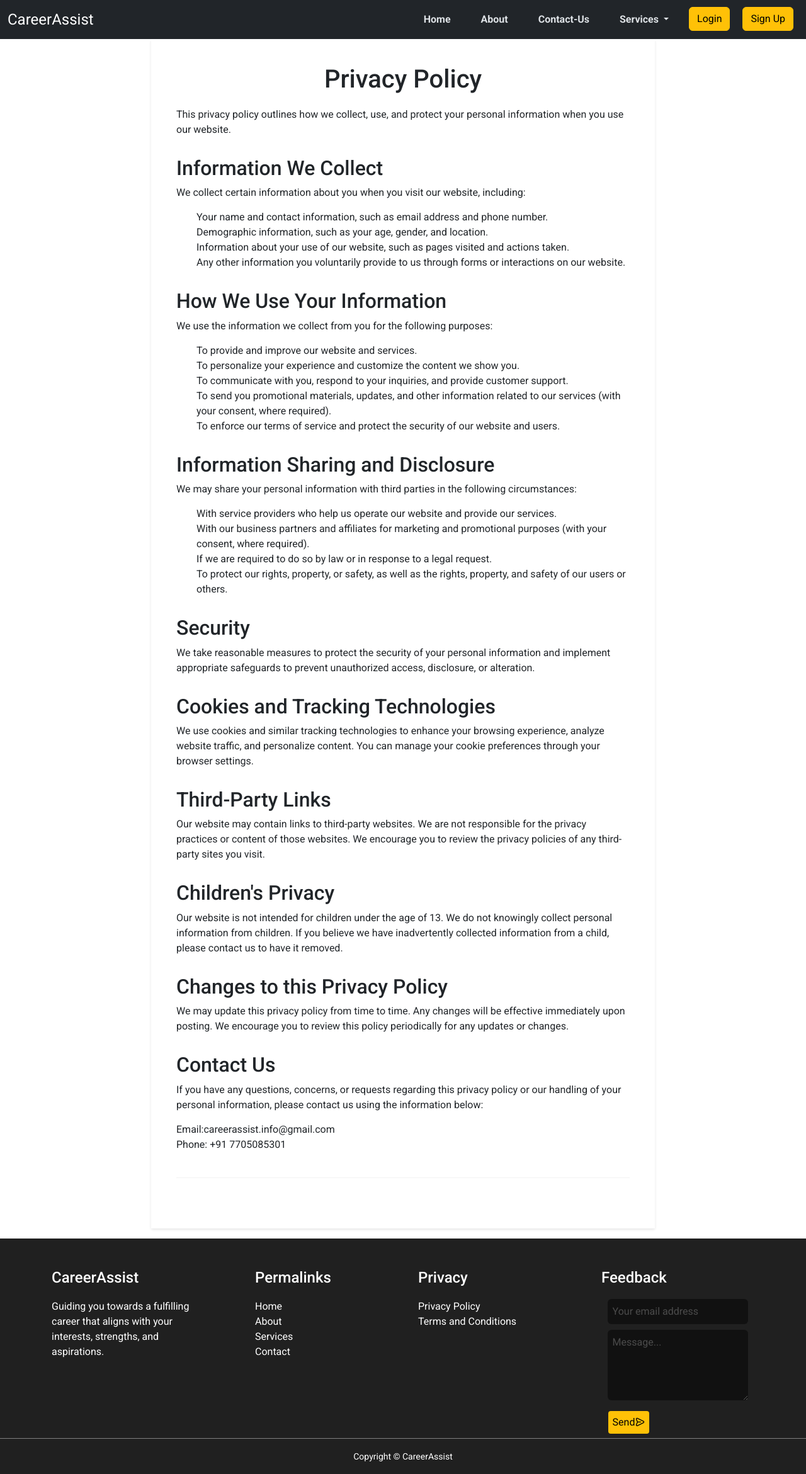
After one commit to mohit28singh/Career_prediction, a Django app: page /privacy-policy/ in a window 1280 px wide. The commit adds this page. Shown: the whole page at 63% size. Run offline with Django 4.2, Linux system fonts and the light colour scheme.

Commit message:
links added,feedback updated,privacy page added

```diff
--- a/career_counseling/urls.py
+++ b/career_counseling/urls.py
@@ -19,7 +19,9 @@ urlpatterns = [
     path('accounts/login/', views.LoginPage, name='login'),
     path('accounts/logout/', views.LogoutPage, name='logout'),
     path('contact/', views.contact, name='contact'),
+     path('privacy-policy/', views.privacy_policy, name='privacy_policy'),
     path('home/', views.home, name='home'),
+     path('feedback/', views.feedback_view, name='feedback'),
     path('logout/', views.LogoutPage, name='logout'),
     path('knowledge/', views.knowledge, name='knowledge'),
     path('AIML/', views.AIML, name='AIML'),
--- a/careers/templates/footer.html
+++ b/careers/templates/footer.html
@@ -163,19 +163,20 @@
                     <li><a href="/">Home</a></li>
                     <li><a href="/about">About</a></li>
                     <li><a href="#">Services</a></li>
-                    <li><a href="/contact">Contact</a></li>
+                    <li><a href="{%url  'contact' %}">Contact</a></li>
                 </ul>
             </div>
             <div class="footer__3">
                 <h4>Privacy</h4>
                 <ul class="privacy">
-                    <li><a href="">Privacy Policy</a></li>
+                    <li><a href="{%url  'privacy_policy' %}">Privacy Policy</a></li>
                     <li><a href="{%url  'Terms' %}">Terms and Conditions</a></li>
                 </ul>
             </div>
             <div class="footer__4">
                 <h4>Feedback </h4>
-                <form id="contactForm" >
+                <form id="contactForm" method="POST" action="{% url 'feedback' %}">
+                    {% csrf_token %}
 
                     <div class="contact-form">
 
--- /dev/null
+++ b/careers/templates/privacy.html
@@ -0,0 +1,101 @@
+{% extends 'base.html' %}
+{% load static %}
+
+{% block content %}
+<style>
+  body {
+    font-family: Arial, sans-serif;
+    line-height: 1.6;
+    background-color: #f8f8f8;
+  }
+
+  .privacy-container {
+    max-width: 800px;
+    margin: 0 auto;
+    padding: 40px;
+    background-color: #fff;
+    box-shadow: 0 2px 4px rgba(0, 0, 0, 0.1);
+  }
+
+  .privacy-container h1 {
+    text-align: center;
+    margin-bottom: 20px;
+  }
+
+  .privacy-container h2 {
+    margin-top: 30px;
+  }
+
+  .privacy-container p {
+    margin-bottom: 15px;
+  }
+
+  .privacy-container hr {
+    margin: 40px 0;
+    border: none;
+    border-top: 1px solid #ccc;
+  }
+
+  .privacy-container footer {
+    text-align: center;
+    margin-top: 40px;
+    color: #888;
+  }
+</style>
+
+<div class="privacy-container">
+  <h1>Privacy Policy</h1>
+
+  <p>This privacy policy outlines how we collect, use, and protect your personal information when you use our website.</p>
+
+  <h2>Information We Collect</h2>
+  <p>We collect certain information about you when you visit our website, including:</p>
+  <ul>
+    <li>Your name and contact information, such as email address and phone number.</li>
+    <li>Demographic information, such as your age, gender, and location.</li>
+    <li>Information about your use of our website, such as pages visited and actions taken.</li>
+    <li>Any other information you voluntarily provide to us through forms or interactions on our website.</li>
+  </ul>
+
+  <h2>How We Use Your Information</h2>
+  <p>We use the information we collect from you for the following purposes:</p>
+  <ul>
+    <li>To provide and improve our website and services.</li>
+    <li>To personalize your experience and customize the content we show you.</li>
+    <li>To communicate with you, respond to your inquiries, and provide customer support.</li>
+    <li>To send you promotional materials, updates, and other information related to our services (with your consent, where required).</li>
+    <li>To enforce our terms of service and protect the security of our website and users.</li>
+  </ul>
+
+  <h2>Information Sharing and Disclosure</h2>
+  <p>We may share your personal information with third parties in the following circumstances:</p>
+  <ul>
+    <li>With service providers who help us operate our website and provide our services.</li>
+    <li>With our business partners and affiliates for marketing and promotional purposes (with your consent, where required).</li>
+    <li>If we are required to do so by law or in response to a legal request.</li>
+    <li>To protect our rights, property, or safety, as well as the rights, property, and safety of our users or others.</li>
+  </ul>
+
+  <h2>Security</h2>
+  <p>We take reasonable measures to protect the security of your personal information and implement appropriate safeguards to prevent unauthorized access, disclosure, or alteration.</p>
+
+  <h2>Cookies and Tracking Technologies</h2>
+  <p>We use cookies and similar tracking technologies to enhance your browsing experience, analyze website traffic, and personalize content. You can manage your cookie preferences through your browser settings.</p>
+
+  <h2>Third-Party Links</h2>
+  <p>Our website may contain links to third-party websites. We are not responsible for the privacy practices or content of those websites. We encourage you to review the privacy policies of any third-party sites you visit.</p>
+
+  <h2>Children's Privacy</h2>
+  <p>Our website is not intended for children under the age of 13. We do not knowingly collect personal information from children. If you believe we have inadvertently collected information from a child, please contact us to have it removed.</p>
+
+  <h2>Changes to this Privacy Policy</h2>
+  <p>We may update this privacy policy from time to time. Any changes will be effective immediately upon posting. We encourage you to review this policy periodically for any updates or changes.</p>
+
+  <h2>Contact Us</h2>
+  <p>If you have any questions, concerns, or requests regarding this privacy policy or our handling of your personal information, please contact us using the information below:</p>
+  <p>Email:careerassist.info@gmail.com<br>
+  Phone: +91 7705085301</p>
+
+  <hr>
+</div>
+{% endblock %}
--- a/careers/views.py
+++ b/careers/views.py
@@ -369,6 +369,20 @@ def contact(request):
         return render(request, 'contact.html', {'success_message': success_message})
 
     return render(request, 'contact.html')
+from .models import Feedback
+
+def feedback_view(request):
+    if request.method == 'POST':
+        email = request.POST.get('email')
+        message = request.POST.get('message')
+        feedback = Feedback(email=email, message=message)
+        feedback.save()
+        messages.success(request, 'Your feedback has been received!')
+        return redirect('/')
+    return render(request, '/')
+
+def privacy_policy(request):
+    return render(request, 'privacy.html')
 
 def about(request):
     return render(request, 'about.html')
```
Also changed, not shown: career_counseling/settings.py (+0 -12 lines), careers/admin.py (+7 -0 lines), careers/models.py (+7 -0 lines), careers/templates/main.html (+4 -4 lines), careers/migrations/0012_feedback.py (added), db.sqlite3, 2 other files.
